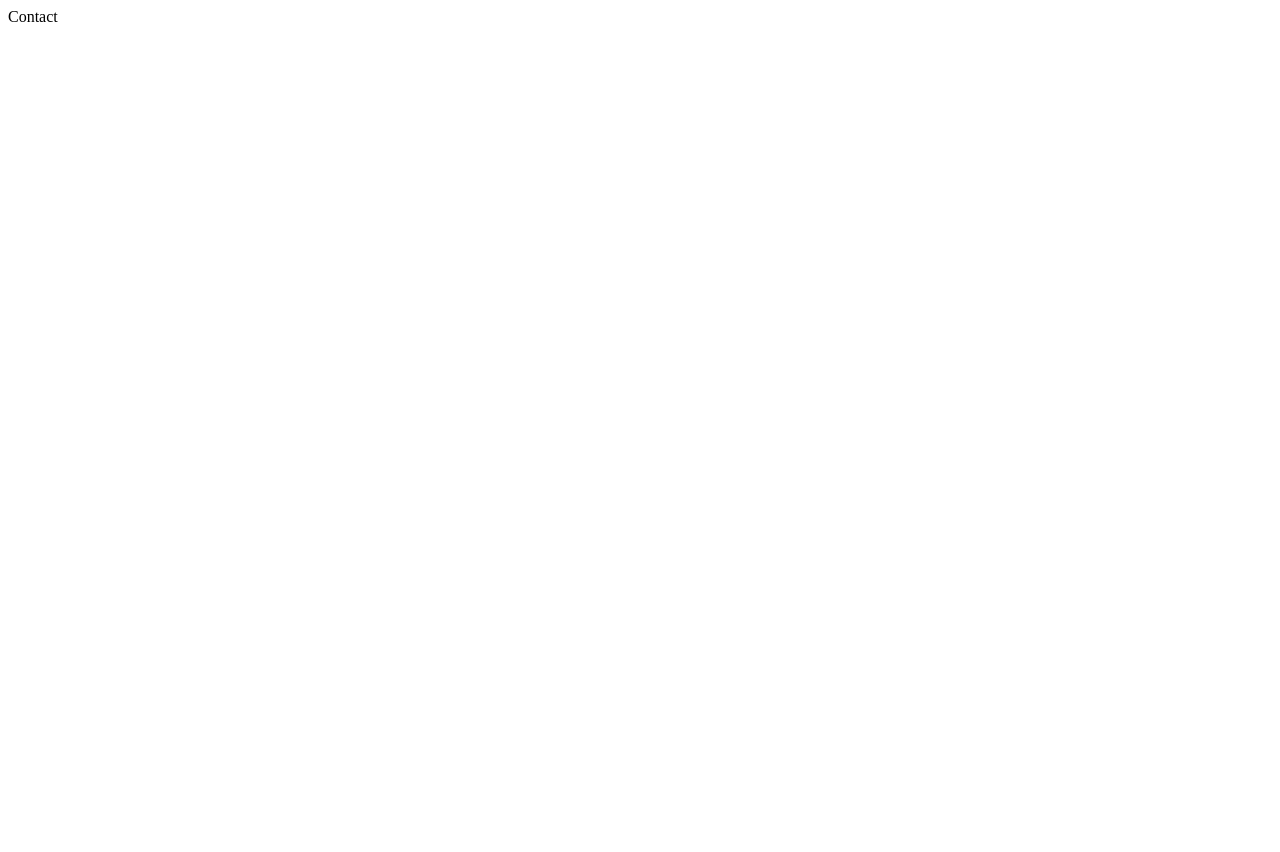
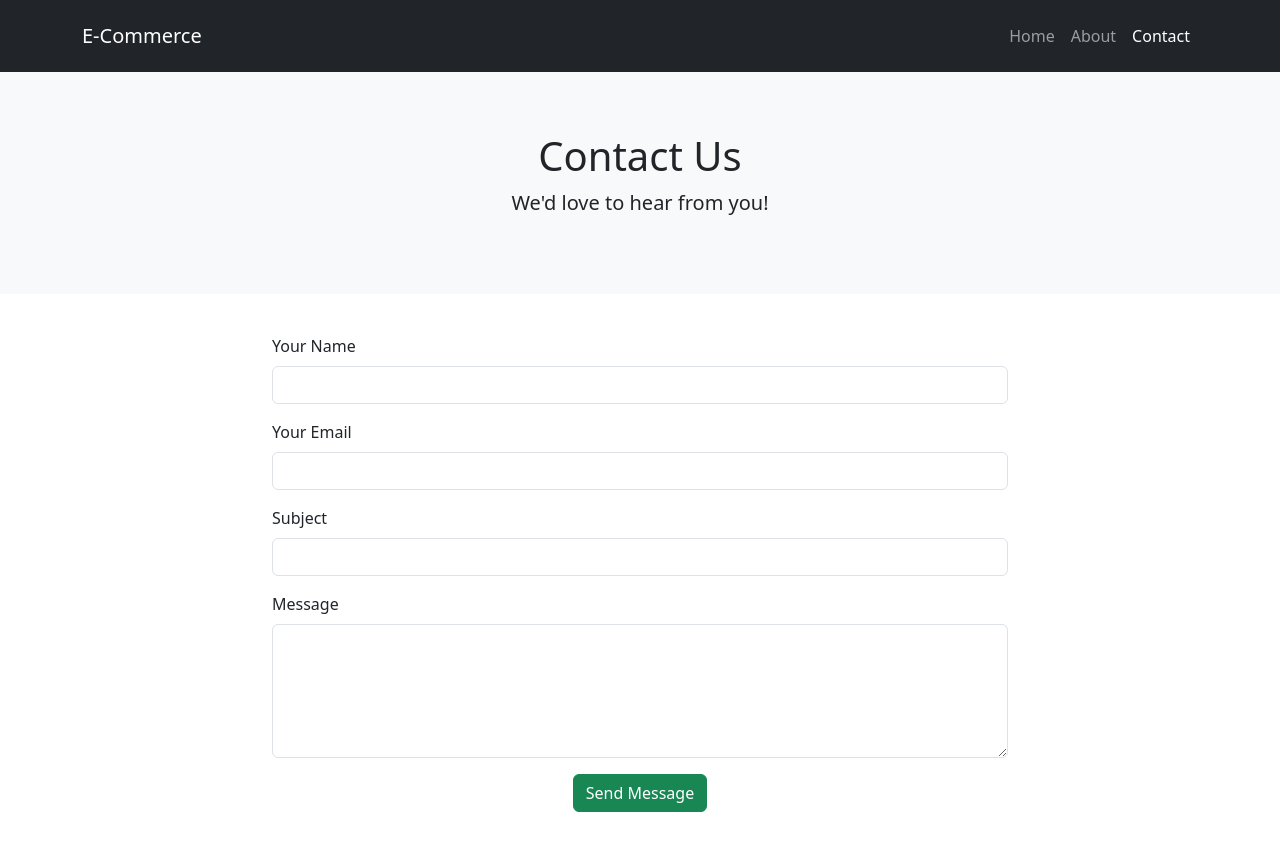
Before and after one commit to Naira98/e-commerce-django, a Django app: page /home/contact in a window 1280 px wide. Before the commit the page is almost empty. Before the commit the page ends 22 px from the top, so only its background shows below. Run offline with Django 5.2, Linux system fonts and the light colour scheme.

Commit message:
add contact page

```diff
--- a/home/templates/home/contact.html
+++ b/home/templates/home/contact.html
@@ -1,11 +1,102 @@
 <!DOCTYPE html>
 <html lang="en">
-<head>
-    <meta charset="UTF-8">
-    <meta name="viewport" content="width=device-width, initial-scale=1.0">
-    <title>Document</title>
-</head>
-<body>
-    Contact
-</body>
+  <head>
+    <meta charset="UTF-8" />
+    <meta name="viewport" content="width=device-width, initial-scale=1.0" />
+    <title>Contact Us | E-Commerce</title>
+    <link
+      href="https://cdn.jsdelivr.net/npm/bootstrap@5.3.0/dist/css/bootstrap.min.css"
+      rel="stylesheet"
+    />
+    <style>
+      .contact-header {
+        background-color: #f8f9fa;
+        padding: 60px 0;
+        text-align: center;
+      }
+      .contact-form {
+        padding: 40px 0;
+      }
+    </style>
+  </head>
+  <body>
+    <!-- Navbar -->
+    <nav class="navbar navbar-expand-lg bg-dark navbar-dark py-3">
+      <div class="container">
+        <a class="navbar-brand" href="/home">E-Commerce</a>
+        <button
+          class="navbar-toggler"
+          type="button"
+          data-bs-toggle="collapse"
+          data-bs-target="#navbarNav"
+          aria-controls="navbarNav"
+          aria-expanded="false"
+          aria-label="Toggle navigation"
+        >
+          <span class="navbar-toggler-icon"></span>
+        </button>
+        <div class="collapse navbar-collapse" id="navbarNav">
+          <ul class="navbar-nav ms-auto">
+            <li class="nav-item">
+              <a class="nav-link" href="/home">Home</a>
+            </li>
+            <li class="nav-item">
+              <a class="nav-link" href="/home/about">About</a>
+            </li>
+            <li class="nav-item">
+              <a class="nav-link active" href="/home/contact">Contact</a>
+            </li>
+          </ul>
+        </div>
+      </div>
+    </nav>
+
+    <!-- Header -->
+    <section class="contact-header">
+      <div class="container">
+        <h1>Contact Us</h1>
+        <p class="lead">We'd love to hear from you!</p>
+      </div>
+    </section>
+
+    <!-- Contact Form -->
+    <section class="contact-form">
+      <div class="container">
+        <div class="row justify-content-center">
+          <div class="col-md-8">
+            <form>
+              <div class="mb-3">
+                <label for="name" class="form-label">Your Name</label>
+                <input type="text" class="form-control" id="name" required />
+              </div>
+              <div class="mb-3">
+                <label for="email" class="form-label">Your Email</label>
+                <input type="email" class="form-control" id="email" required />
+              </div>
+              <div class="mb-3">
+                <label for="subject" class="form-label">Subject</label>
+                <input type="text" class="form-control" id="subject" />
+              </div>
+              <div class="mb-3">
+                <label for="message" class="form-label">Message</label>
+                <textarea
+                  class="form-control"
+                  id="message"
+                  rows="5"
+                  required
+                ></textarea>
+              </div>
+              <div class="d-flex justify-content-center">
+                <button type="submit" class="btn btn-success">
+                  Send Message
+                </button>
+              </div>
+            </form>
+          </div>
+        </div>
+      </div>
+    </section>
+
+    <script src="https://cdn.jsdelivr.net/npm/bootstrap@5.3.0/dist/js/bootstrap.bundle.min.js"></script>
+  </body>
 </html>
```
